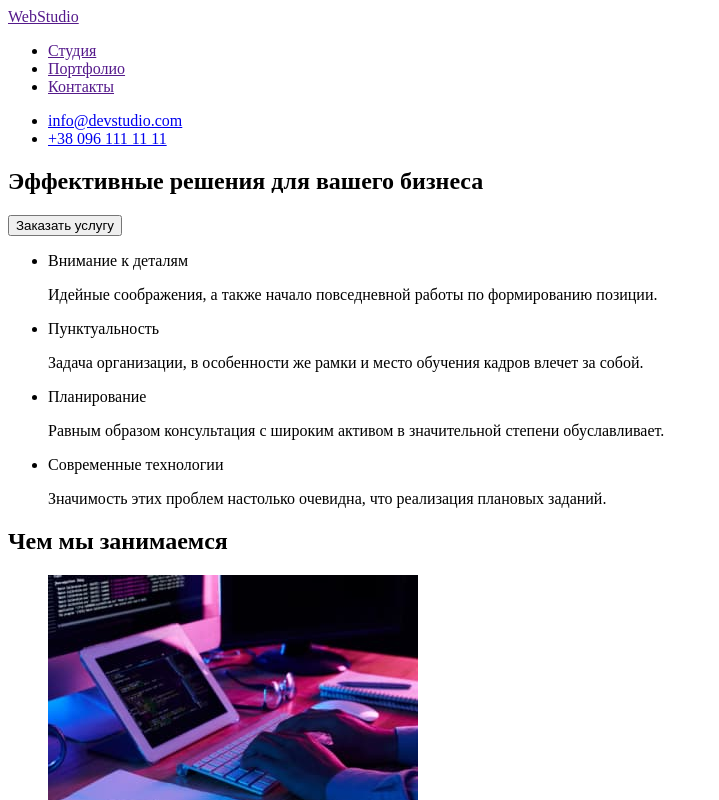
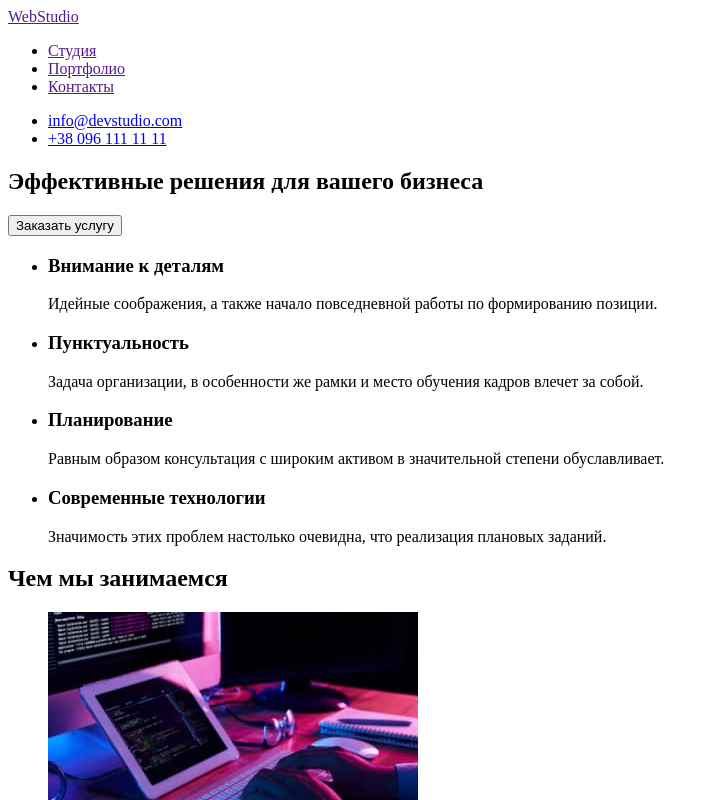
Before and after one commit to Mariiahlvk/goit-markup-hw-01, a plain HTML site: page index.html in a window 1280 px wide. Shown: the top 800 px of the page, without its empty margins (0-719 px from the left). Drawn offline with Linux system fonts and the light colour scheme.

Commit message:
Корректировка index.html

```diff
--- a/index.html
+++ b/index.html
@@ -1,5 +1,5 @@
 <!DOCTYPE html>
-<html lang="en">
+<html lang="ru">
 <head>
     <meta charset="UTF-8">
     <meta http-equiv="X-UA-Compatible" content="IE=edge">
@@ -7,21 +7,23 @@
     <title>Web Studio</title>
 </head>
 <body>
-    <main>
     <!--Шапка сайта-->
     <header>
         <a href="">WebStudio</a>
+        <nav>
             <ul>
                 <li><a href="">Студия</a></li>
                 <li><a href="">Портфолио</a></li>
                 <li><a href="">Контакты</a></li>
             </ul>
+        </nav>
         <ul>
             <li><a href="mailto:info@devstudio.com">info@devstudio.com</a></li>
             <li><a href="tel:+380961111111">+38 096 111 11 11</a></li>
         </ul>
     </header>
     <!--Герой-->
+    <main>
         <section>
             <h1>Эффективные решения для вашего бизнеса</h1>
             <button type="button">Заказать услугу</button>
@@ -31,25 +33,25 @@
             <h2 hidden>Положительные качества</h2>
             <ul>
                 <li>
-                    <p>Внимание к деталям</p>
+                    <h3>Внимание к деталям</h3>
                     <p>
                         Идейные соображения, а также начало повседневной работы по формированию позиции.
                     </p>
                 </li>
                 <li>
-                    <p>Пунктуальность</p>
+                    <h3>Пунктуальность</h3>
                     <p>
                         Задача организации, в особенности же рамки и место обучения кадров влечет за собой.
                     </p>
                 </li>
                 <li>
-                    <p>Планирование</p>
+                    <h3>Планирование</h3>
                     <p>
                         Равным образом консультация с широким активом в значительной степени обуславливает.
                     </p>
                 </li>
                 <li>
-                    <p>Современные технологии</p>
+                    <h3>Современные технологии</h3>
                     <p>
                         Значимость этих проблем настолько очевидна, что реализация плановых заданий.
                     </p>
@@ -100,12 +102,8 @@
     </main>
     <!--Подвал сайта-->
     <footer>
-        <nav>
         <a href="">WebStudio</a>
-            <address>
-                <p>г. Киев, пр-т Леси Украинки, 26</p>
-            </address>
-        </nav>
+        <address>г. Киев, пр-т Леси Украинки, 26</address>
         <ul>
             <li><a href="mailto:info@example.com">info@example.com</a></li>
             <li><a href="tel:+380991111111">+38 099 111 11 11</a></li>
```
Lines whose indentation alone changed are shown as unchanged.
